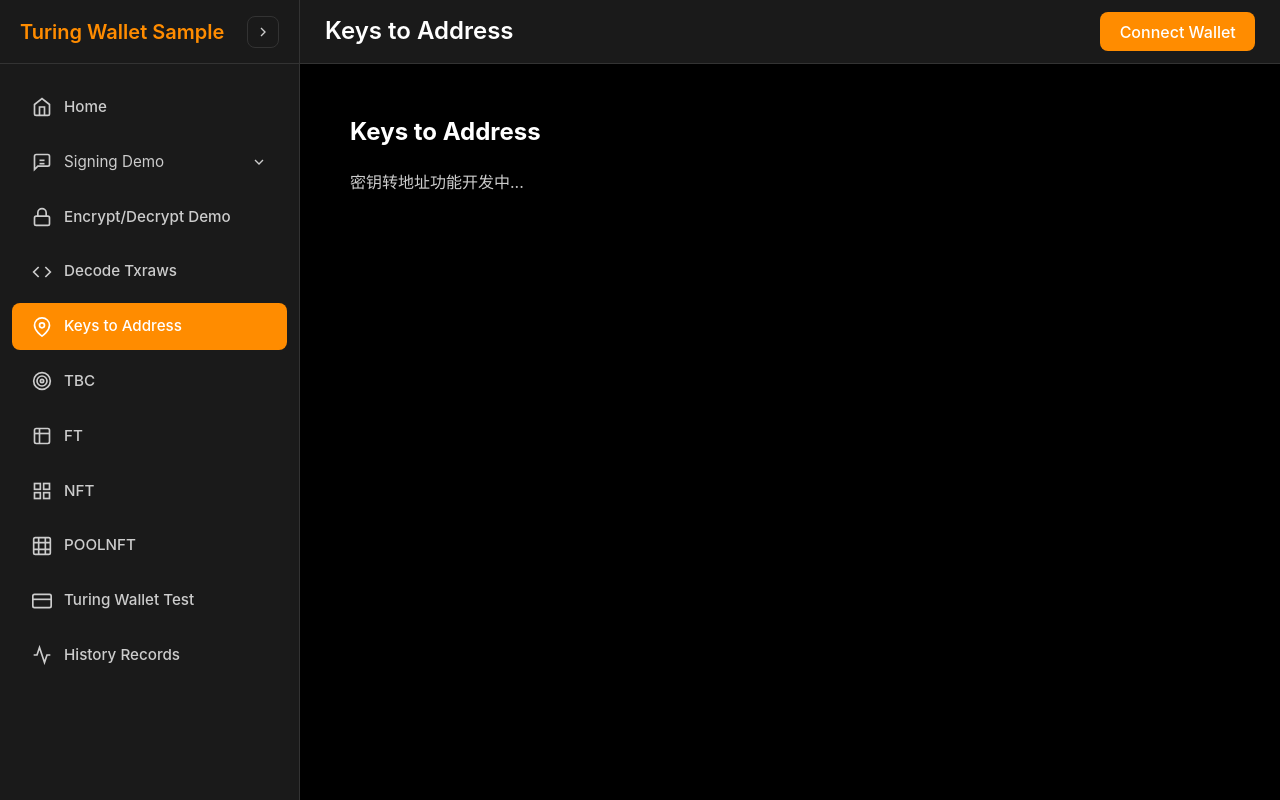
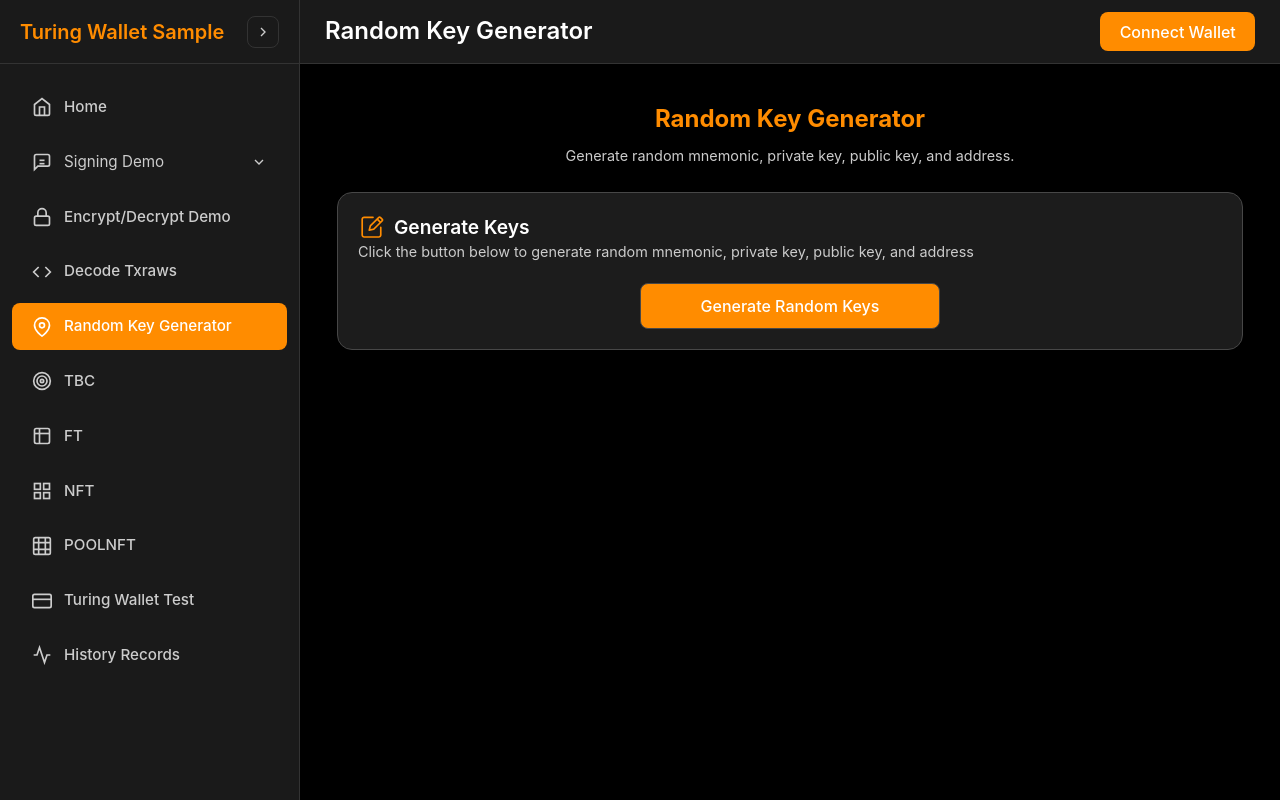
Before and after one commit to LoongYearMeta/turing-wallet-sample-new, a Vue app: page /keys-to-address in a window 1280 px wide. Built offline with nearby package versions, Linux system fonts and the light colour scheme.

Commit message:
[add]Random key Generator

```diff
--- a/src/common/components/Sidebar.vue
+++ b/src/common/components/Sidebar.vue
@@ -210,7 +210,7 @@ const menuItems: MenuItem[] = [
 	},
 	{
 		path: '/keys-to-address',
-		label: 'Keys to Address',
+		label: 'Random Key Generator',
 		icon: '<svg viewBox="0 0 24 24" fill="none" stroke="currentColor" stroke-width="2"><path d="M21 10c0 7-9 13-9 13s-9-6-9-13a9 9 0 0 1 18 0z"></path><circle cx="12" cy="10" r="3"></circle></svg>',
 	},
 	{
--- a/src/common/layout.vue
+++ b/src/common/layout.vue
@@ -73,7 +73,7 @@ const menuItems = [
   },
   {
     path: '/keys-to-address',
-    label: 'Keys to Address',
+    label: 'Random Key Generator',
     icon: '<svg viewBox="0 0 24 24" fill="none" stroke="currentColor" stroke-width="2"><path d="M21 10c0 7-9 13-9 13s-9-6-9-13a9 9 0 0 1 18 0z"></path><circle cx="12" cy="10" r="3"></circle></svg>'
   },
   {
--- a/src/common/menu.ts
+++ b/src/common/menu.ts
@@ -14,7 +14,7 @@ export const appMenu: MenuItem[] = [
   },
   { path: '/crypt', label: 'Encrypt/Decrypt Demo' },
   { path: '/decode-txraws', label: 'Decode Txraws' },
-  { path: '/keys-to-address', label: 'Keys to Address' },
+  { path: '/keys-to-address', label: 'Random Key Generator' },
   { path: '/tbc', label: 'TBC' },
   { path: '/ft', label: 'FT' },
   { path: '/nft', label: 'NFT' },
--- a/src/router/index.ts
+++ b/src/router/index.ts
@@ -53,9 +53,9 @@ const routes: RouteRecordRaw[] = [
   {
     path: '/keys-to-address',
     name: 'KeysToAddress',
-    component: () => import('../views/keys-to-address.vue'),
+    component: () => import('../views/Keys/keys-to-address.vue'),
     meta: {
-      title: 'Keys to Address'
+      title: 'Random Key Generator'
     }
   },
   {
@@ -85,7 +85,7 @@ const routes: RouteRecordRaw[] = [
   {
     path: '/poolnft',
     name: 'POOLNFT',
-    component: () => import('../views/POOLNFT.vue'),
+    component: () => import('../views/POOLNFT/POOLNFT.vue'),
     meta: {
       title: 'POOLNFT'
     }
@@ -93,7 +93,7 @@ const routes: RouteRecordRaw[] = [
   {
     path: '/wallet-test',
     name: 'WalletTest',
-    component: () => import('../views/wallet-test.vue'),
+    component: () => import('../views/Wallet/wallet-test.vue'),
     meta: {
       title: 'Turing Wallet Test'
     }
@@ -101,7 +101,7 @@ const routes: RouteRecordRaw[] = [
   {
     path: '/records',
     name: 'HistoryRecords',
-    component: () => import('../views/history-records.vue'),
+    component: () => import('../views/history/history-records.vue'),
     meta: {
       title: 'History Records'
     }
--- /dev/null
+++ b/src/views/Keys/keys-to-address.vue
@@ -0,0 +1,210 @@
+<template>
+	<div class="message-signing-page">
+		<!-- page header -->
+		<h2 class="page-title">Random Key Generator</h2>
+		<p class="page-description">Generate random mnemonic, private key, public key, and address.</p>
+		<div class="form-container">
+			<!-- generate form -->
+			<div class="msg-form">
+				<!-- form header -->
+				<div class="msg-form-header">
+					<div class="msg-form-title">
+						<svg
+							t="1762498177211"
+							class="icon"
+							viewBox="0 0 1024 1024"
+							version="1.1"
+							xmlns="http://www.w3.org/2000/svg"
+							p-id="8001"
+							width="28"
+							height="28"
+						>
+							<path
+								d="M832.7168 496.2816c-16.9472 0-30.72 13.7728-30.72 30.72v281.1392c0 22.0672-17.9712 40.0384-40.0384 40.0384H223.8976c-22.0672 0-40.0384-17.9712-40.0384-40.0384V230.9632c0-22.0672 17.9712-40.0384 40.0384-40.0384h325.8368c16.9472 0 30.72-13.7728 30.72-30.72s-13.7728-30.72-30.72-30.72H223.8976c-55.9616 0-101.4784 45.5168-101.4784 101.4784v577.1776c0 55.9616 45.5168 101.4784 101.4784 101.4784h538.0608c55.9616 0 101.4784-45.5168 101.4784-101.4784v-281.1392c0-16.9472-13.7728-30.72-30.72-30.72z"
+								fill="#ff8c01"
+								p-id="8002"
+							></path>
+							<path
+								d="M909.2608 210.5856l-73.728-73.728c-25.5488-25.5488-67.072-25.5488-92.5696 0l-313.344 313.2928c-3.8912 3.8912-6.656 8.7552-8.0384 14.08l-40.5504 157.8496a30.67392 30.67392 0 0 0 29.7472 38.3488c2.1504 0 4.3008-0.2048 6.4-0.6656l163.4304-34.9696c5.7856-1.2288 11.1104-4.1472 15.3088-8.3456l313.2928-313.2928c25.5488-25.4976 25.5488-67.0208 0.0512-92.5696z m-350.3616 356.0448l-106.0352 22.6816 26.112-101.632L700.928 265.728l81.7664 77.1584-223.7952 223.744z m306.8928-306.8928l-39.68 39.68-81.7664-77.1584 41.984-41.984a4.096 4.096 0 0 1 5.7344 0l73.728 73.728c1.5872 1.6384 1.5872 4.1984 0 5.7344z"
+								fill="#ff8c01"
+								p-id="8003"
+							></path>
+						</svg>
+						<span>Generate Keys</span>
+					</div>
+					<p class="msg-form-description">Click the button below to generate random mnemonic, private key, public key, and address</p>
+				</div>
+				<!-- generate button -->
+				<div class="form-item-btn-container">
+					<button
+						class="form-button-submit"
+						@click.stop="handleGenerateKeys"
+						type="button"
+						:disabled="isGenerating"
+					>
+						<span v-if="isGenerating">Generating...</span>
+						<span v-else>Generate Random Keys</span>
+					</button>
+				</div>
+			</div>
+			<!-- results -->
+			<div v-if="mnemonic || privateKey || publicKey || address" class="msg-form msg-result">
+				<div class="msg-form-header">
+					<div class="msg-form-title">
+						<svg
+							t="1762506088732"
+							class="icon"
+							viewBox="0 0 1024 1024"
+							version="1.1"
+							xmlns="http://www.w3.org/2000/svg"
+							p-id="21589"
+							width="28"
+							height="28"
+						>
+							<path
+								d="M464.896 134.912c78.848-71.5776 200.192-86.4768 297.5232-36.352 98.5088 50.7904 152.6272 151.4496 137.4208 255.6416-23.04 156.3136-169.3184 247.9616-329.0112 204.7488-25.0368-6.7584-42.2912-3.7376-58.0608 17.2032-18.8928 25.088-41.216 47.9232-62.8736 72.704 9.3184 8.704 16.64 15.1552 23.552 21.8112 33.3824 32.5632 37.5296 70.2464 11.0592 101.0688-25.7536 30.0032-66.56 33.1264-104.8576 7.3216-16.1792-11.0592-32-29.2864-44.544 2.6624 51.0976 58.0608 59.392 90.6752 31.6928 123.1872-29.2864 34.2528-65.536 31.5904-133.8368-10.752-3.6864 2.2528-8.0384 4.4544-12.032 7.2192-41.984 28.672-76.8 28.416-104.2432-1.024-28.4672-30.464-27.8528-68.608 4.3008-105.0624a23307.264 23307.264 0 0 1 276.736-310.1696c20.736-22.6816 22.528-39.7824 9.0112-66.9184C359.2192 322.2528 384 208.4864 464.896 134.912z m193.4336 71.168c-70.0416-9.9328-134.656 36.9152-144.384 104.7552-10.2912 70.4512 38.8608 138.2912 107.2128 148.5824 70.656 10.6496 135.0656-37.5808 145.664-109.056 10.7008-73.3696-34.56-133.4272-108.544-144.2304z"
+								fill="#ff8c01"
+								p-id="21590"
+							></path>
+						</svg>
+						<span>Generated Results</span>
+					</div>
+				</div>
+				<!-- mnemonic -->
+				<div class="form-item">
+					<label>Mnemonic</label>
+					<MyTextarea
+						v-model="mnemonic"
+						placeholder="Mnemonic will be displayed here"
+						:readonly="true"
+						:copyable="true"
+						:deletable="false"
+					/>
+				</div>
+				<!-- private key -->
+				<div class="form-item">
+					<label>Private Key</label>
+					<MyTextarea
+						v-model="privateKey"
+						placeholder="Private key will be displayed here"
+						:readonly="true"
+						:copyable="true"
+						:deletable="false"
+					/>
+				</div>
+				<!-- public key -->
+				<div class="form-item">
+					<label>Public Key</label>
+					<MyTextarea
+						v-model="publicKey"
+						placeholder="Public key will be displayed here"
+						:readonly="true"
+						:copyable="true"
+						:deletable="false"
+					/>
+				</div>
+				<!-- address -->
+				<div class="form-item">
+					<label>Address</label>
+					<MyTextarea
+						v-model="address"
+						placeholder="Address will be displayed here"
+						:readonly="true"
+						:copyable="true"
+						:deletable="false"
+					/>
+				</div>
+			</div>
+		</div>
+	</div>
+</template>
+
+<script setup lang="ts">
+import { ref, onMounted } from 'vue';
+import { useToast } from '../../utils/useToast';
+import { useWalletStore } from '../../stores/wallet';
+import MyTextarea from '../../components/m-textarea.vue';
+import * as tbc from 'tbc-lib-js';
+
+// 钱包状态管理
+const walletStore = useWalletStore();
+const { getWalletInfo } = walletStore;
+
+// 消息提示
+const toastApi = useToast();
+
+// 提交状态
+const isGenerating = ref(false);
+
+// 生成的数据
+const mnemonic = ref('');
+const privateKey = ref('');
+const publicKey = ref('');
+const address = ref('');
+
+// 生成随机密钥
+const handleGenerateKeys = async () => {
+	isGenerating.value = true;
+
+	try {
+		// 1. 生成随机助记词
+		const mnemonicObj = tbc.Mnemonic.fromRandom();
+		const mnemonicPhrase = mnemonicObj.toString();
+		mnemonic.value = mnemonicPhrase;
+
+		// 2. 从助记词生成 HD 私钥 (使用空密码和主网)
+		// 使用 BIP44 路径 m/44'/0'/0'/0/0
+		const seed = mnemonicObj.toSeed();
+		const masterKey = tbc.HDPrivateKey.fromSeed(seed, tbc.Networks.livenet);
+
+		// 派生路径 m/44'/0'/0'/0/0 (BIP44)
+		// 44' (hardened)
+		let derivedKey = masterKey.deriveChild(44, true);
+		// 0' (hardened)
+		derivedKey = derivedKey.deriveChild(0, true);
+		// 0' (hardened)
+		derivedKey = derivedKey.deriveChild(0, true);
+		// 0 (not hardened)
+		derivedKey = derivedKey.deriveChild(0, false);
+		// 0 (not hardened)
+		derivedKey = derivedKey.deriveChild(0, false);
+
+		const privKey = derivedKey.privateKey;
+
+		// 3. 从私钥生成公钥
+		const pubKey = privKey.toPublicKey();
+
+		// 4. 从公钥生成地址
+		const addr = pubKey.toAddress().toString();
+
+		// 设置结果
+		privateKey.value = privKey.toString();
+		publicKey.value = pubKey.toString();
+		address.value = addr;
+
+		toastApi.showSuccess('Keys generated successfully', 3000);
+	} catch (error) {
+		console.error('Generate keys error:', error);
+		toastApi.showError('Failed to generate keys: ' + (error as Error).message, 3000);
+		// 清空结果
+		mnemonic.value = '';
+		privateKey.value = '';
+		publicKey.value = '';
+		address.value = '';
+	} finally {
+		isGenerating.value = false;
+	}
+};
+
+// 检查钱包连接状态
+onMounted(async () => {
+	await getWalletInfo();
+});
+</script>
+
+<style scoped>
+@import '../../assets/form-page.css';
+.msg-result {
+	margin-top: var(--spacing-md);
+}
+</style>
--- a/src/views/history-records.vue
+++ b/src/views/history/history-records.vue
@@ -86,9 +86,9 @@
 
 <script setup lang="ts">
 import { ref, onMounted, computed } from 'vue';
-import { getTransactionHistory, clearTransactionHistory, type TransactionHistoryItem } from '../utils/transactionHistory';
-import { useToast } from '../utils/useToast';
-import MyTextarea from '../components/m-textarea.vue';
+import { getTransactionHistory, clearTransactionHistory, type TransactionHistoryItem } from '../../utils/transactionHistory';
+import { useToast } from '../../utils/useToast';
+import MyTextarea from '../../components/m-textarea.vue';
 
 const toastApi = useToast();
 
@@ -169,7 +169,7 @@ onMounted(() => {
 </script>
 
 <style scoped>
-@import '../assets/form-page.css';
+@import '../../assets/form-page.css';
 
 .history-records-page {
 	padding: var(--spacing-lg);
--- a/src/views/keys-to-address.vue
+++ /dev/null
@@ -1,24 +0,0 @@
-<template>
-  <div class="keys-to-address-page">
-    <h2>Keys to Address</h2>
-    <p>密钥转地址功能开发中...</p>
-  </div>
-</template>
-
-<script setup lang="ts">
-</script>
-
-<style scoped>
-.keys-to-address-page {
-  padding: var(--spacing-lg);
-}
-
-.keys-to-address-page h2 {
-  color: var(--color-text-primary);
-  margin-bottom: var(--spacing-md);
-}
-
-.keys-to-address-page p {
-  color: var(--color-text-secondary);
-}
-</style>
```
Also changed, not shown: src/views/POOLNFT/POOLNFT.vue (renamed from src/views/POOLNFT.vue), src/views/Wallet/wallet-test.vue (renamed from src/views/wallet-test.vue).
